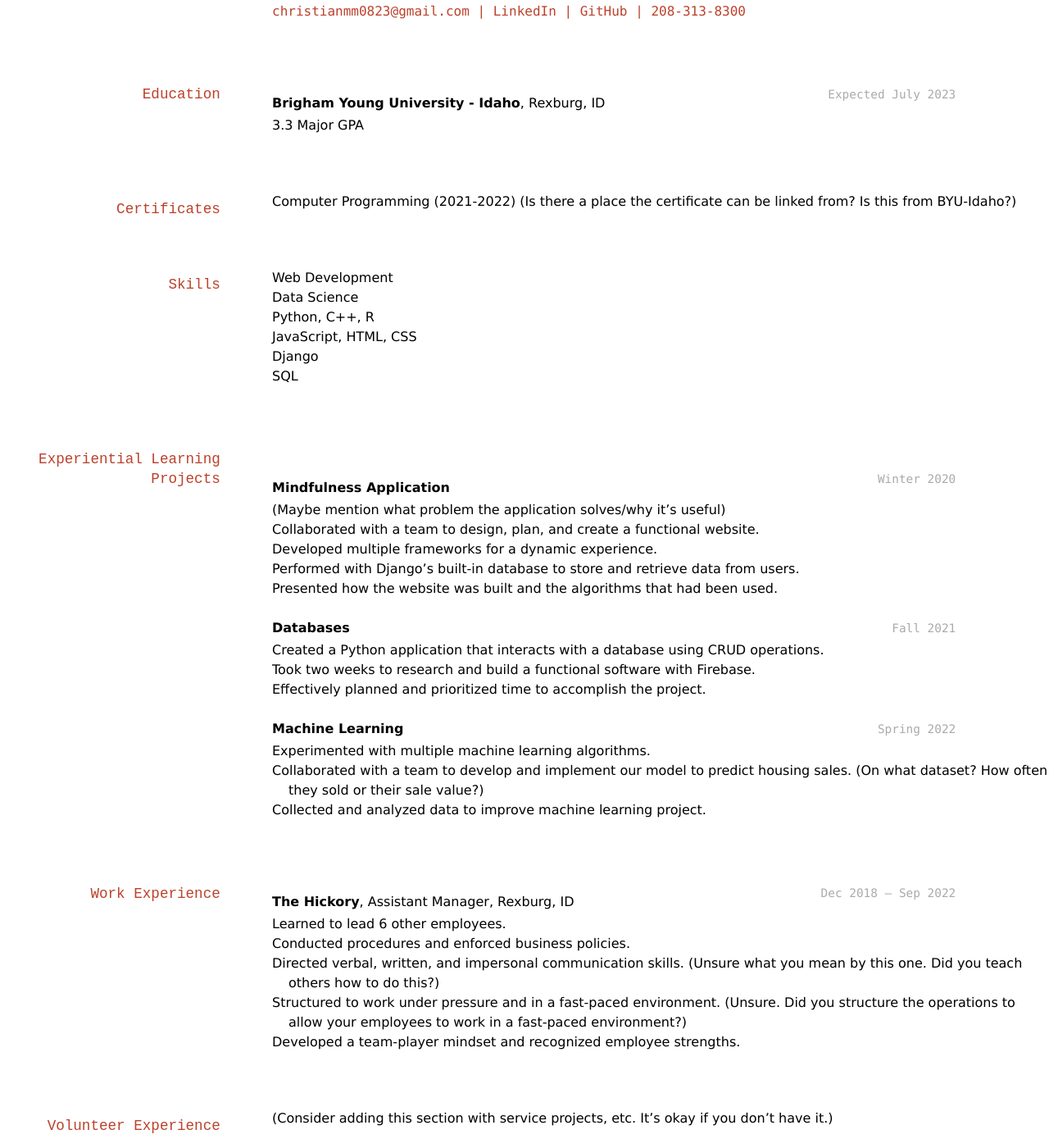
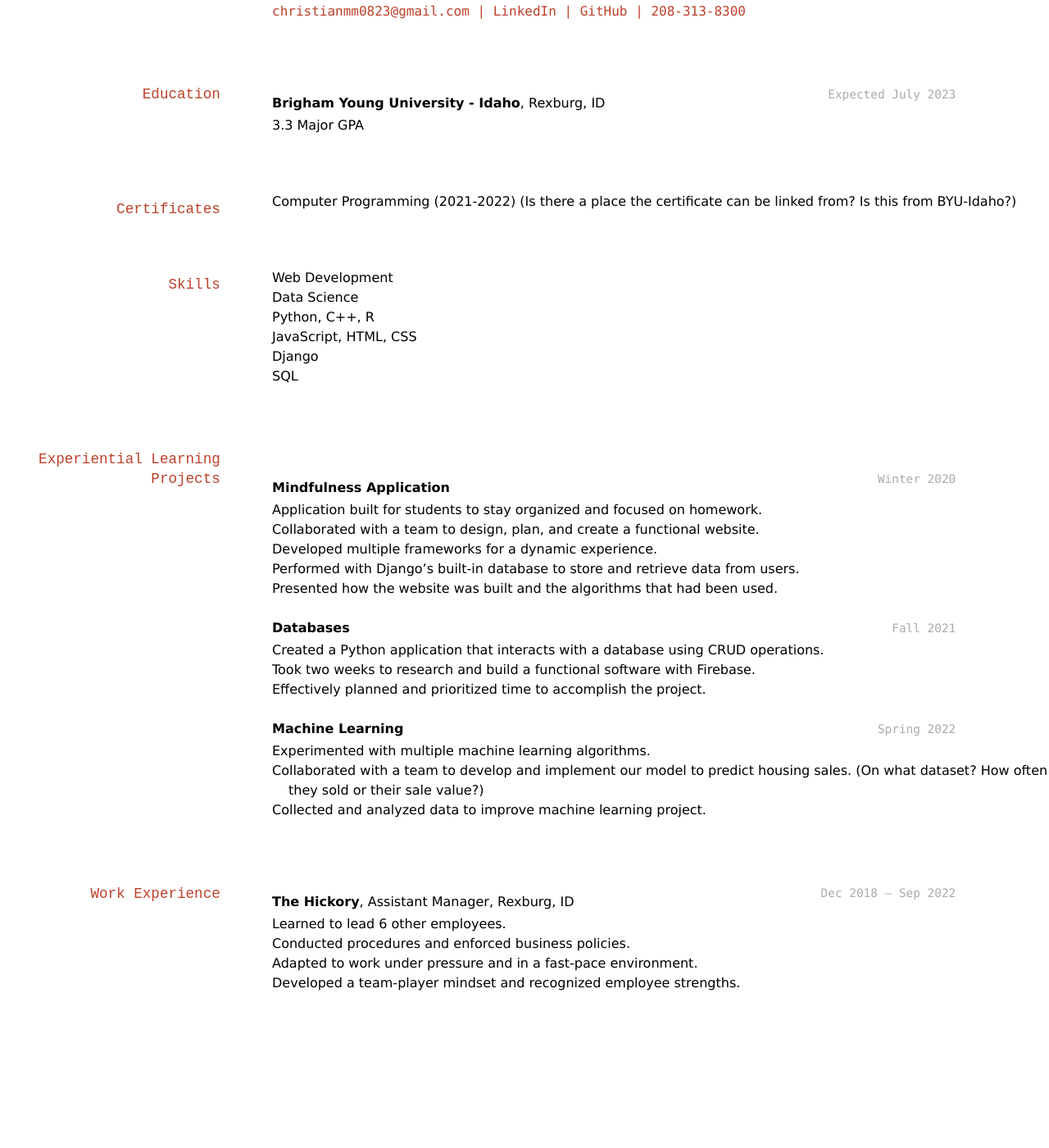
Before and after one commit to christianmartinez0501/cmartinez_resume, a Jekyll site: the page built from docs/index.md, in a window 1280 px wide and 1400 px high, scrolled down 78 px. Shown: the whole window at 82% size. Built offline with Jekyll 4.4.1, drawn with Linux system fonts in a browser that asks for light colours; after the commit the page ends 1313 px from its top, so only the background shows below that.

Commit message:
Update index.md

```diff
--- a/docs/index.md
+++ b/docs/index.md
@@ -38,7 +38,7 @@ __Brigham Young University - Idaho__, Rexburg, ID
 
 __Mindfulness Application__
 
-- (Maybe mention what problem the application solves/why it's useful)
+- Application built for students to stay organized and focused on homework.
 - Collaborated with a team to design, plan, and create a functional website.
 - Developed multiple frameworks for a dynamic experience.
 - Performed with Django’s built-in database to store and retrieve data from users.
@@ -68,13 +68,9 @@ __The Hickory__, Assistant Manager, Rexburg, ID
 
 - Learned to lead 6 other employees.
 - Conducted procedures and enforced business policies.
-- Directed verbal, written, and impersonal communication skills. (Unsure what you mean by this one. Did you teach others how to do this?)
-- Structured to work under pressure and in a fast-paced environment. (Unsure. Did you structure the operations to allow your employees to work in a fast-paced environment?)
+- Adapted to work under pressure and in a fast-pace environment.
 - Developed a team-player mindset and recognized employee strengths.
 
-## Volunteer Experience
-
-- (Consider adding this section with service projects, etc. It's okay if you don't have it.)
 
 <!-- ### Footer
 
```
